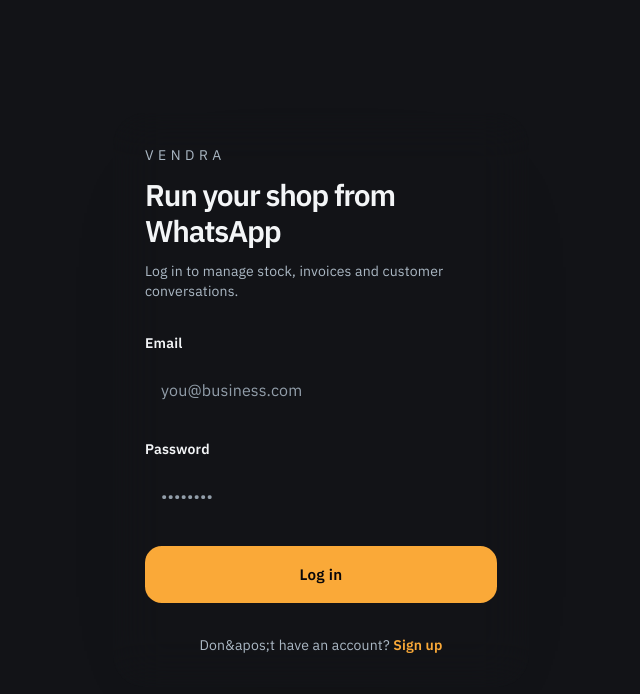
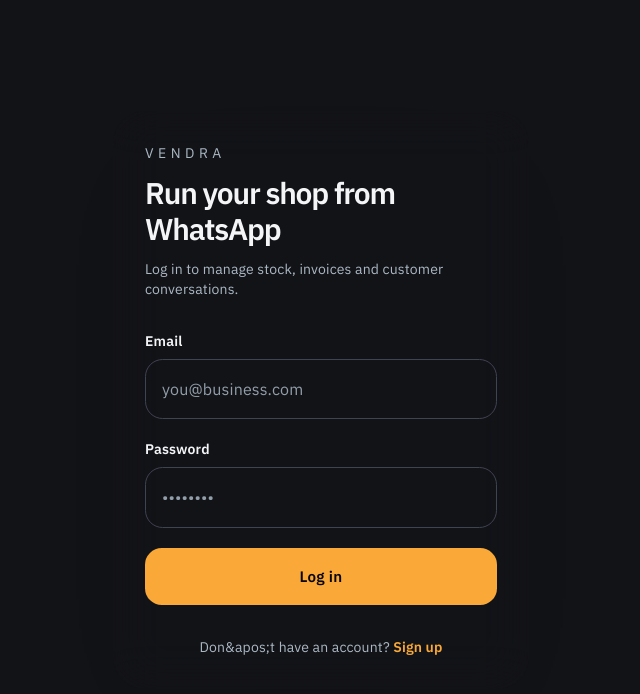
Before and after one commit to daniel-idowu-01/vendra, a Next.js app in the folder apps/web/: page /login in a window 1280 px wide. Shown: the top 694 px of the page, without its empty margins (319-959 px from the left). Built offline with nearby package versions, Linux system fonts and the light colour scheme; no server answers.

Commit message:
feat: add borders to inputs

```diff
--- a/apps/web/src/app/globals.css
+++ b/apps/web/src/app/globals.css
@@ -98,7 +98,7 @@ textarea {
 input,
 textarea {
   border-radius: 1.1rem;
-  border: 1px solid hsla(var(--border), 0.5);
+  border: 1px solid hsl(var(--border));
   background: hsla(var(--surface-strong), 0.94);
   color: hsl(var(--foreground));
   outline: none;
@@ -222,7 +222,7 @@ textarea::placeholder {
   min-height: 3rem;
   padding: 1rem 1rem;
   border-radius: 1.1rem;
-  border: 1px solid hsla(var(--border), 0.9);
+  border: 1px solid hsl(var(--border));
   background: hsla(var(--surface-strong), 0.96);
   color: hsl(var(--foreground));
   box-shadow: inset 0 0 0 1px hsla(var(--border), 0.45);
```
